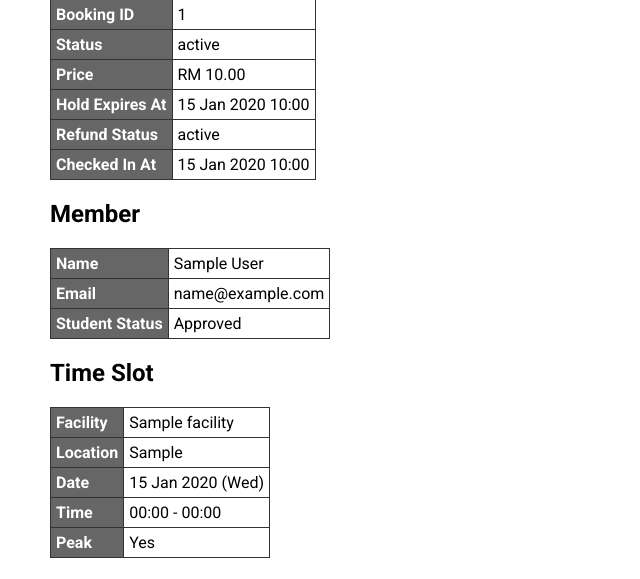
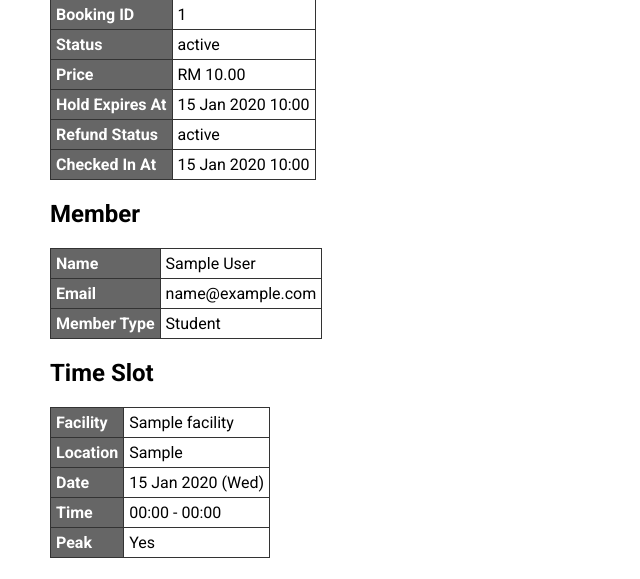
Before and after one commit to ggcio/BMIT2023, an ASP.NET Core app: page /AdminBooking/Detail/1 in a window 1280 px wide. Shown: the part 167-746 px from the top of the page, without its empty margins (0-640 px from the left). Run offline with ASP.NET Core 8, Linux system fonts and the light colour scheme; the visitor is signed in with stand-in values (Sample User, id 1); empty tables hold one stand-in row (values such as "Sample post"); database files in the repository are not loaded; some libraries are stand-ins or nearby versions.

Commit message:
Show member type on admin booking detail
Co-Authored-By: Claude Opus 5.5 <noreply@anthropic.com>

```diff
--- a/Demo/Views/AdminBooking/Detail.cshtml
+++ b/Demo/Views/AdminBooking/Detail.cshtml
@@ -47,8 +47,8 @@
         <td>@Model.User.Email</td>
     </tr>
     <tr>
-        <th>Student Status</th>
-        <td>@(Model.User.Role == UserRole.student ? "Approved" : "-" )</td>
+        <th>Member Type</th>
+        <td>@(Model.User.Role == UserRole.student ? "Student" : "Public")</td>
     </tr>
 </table>
 
```
